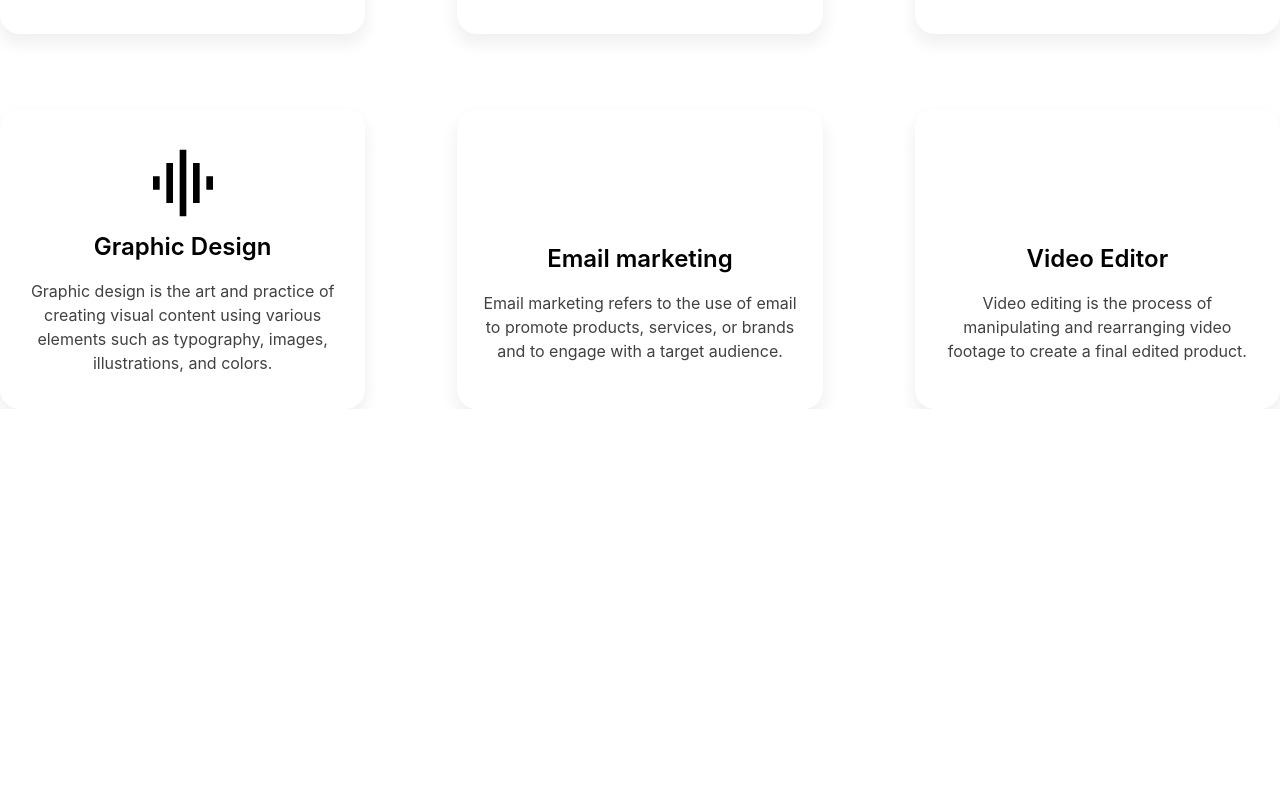
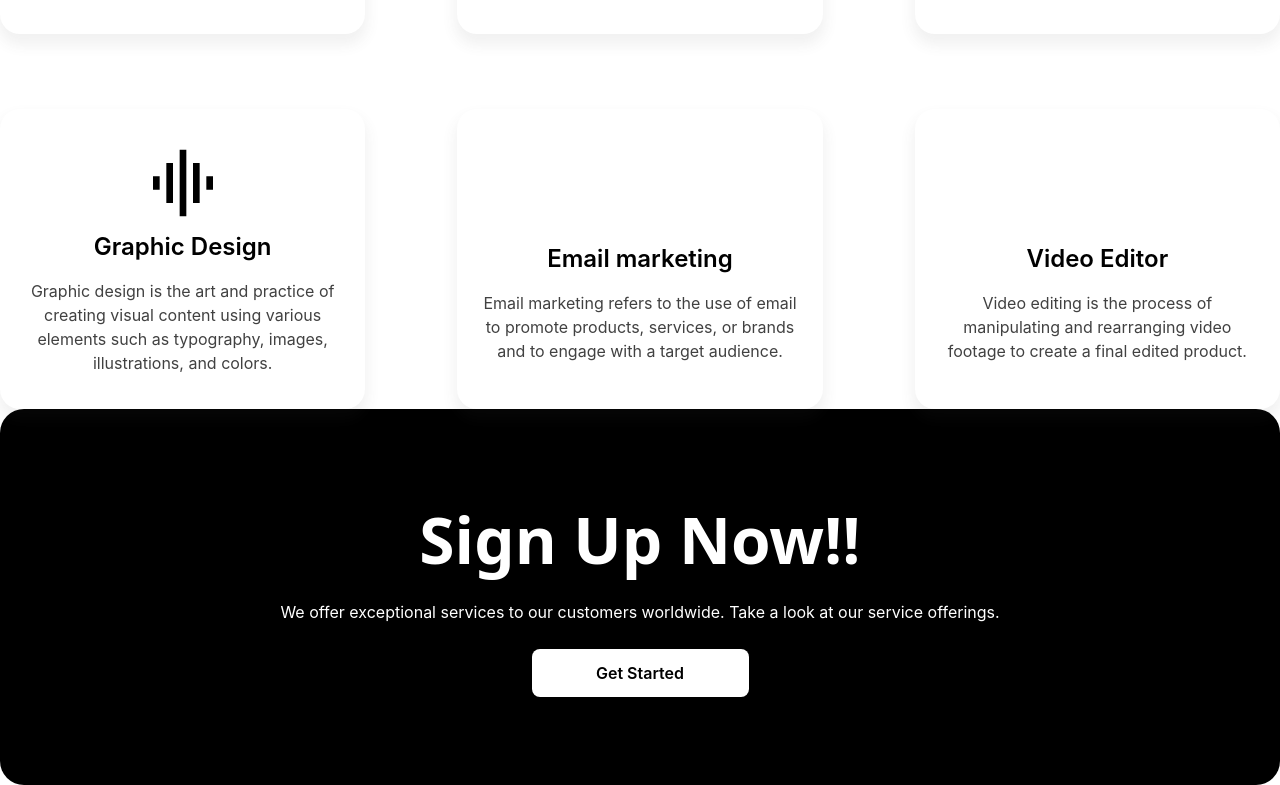
Before and after one commit to safatsaat2/associative-upliftment, a React (Vite) app: page / in a window 1280 px wide. Shown: the part 1556-2341 px from the top of the page. Before the commit the page ends 1965 px from the top, so only its background shows below. Built offline with nearby package versions, Linux system fonts and the light colour scheme; some icons are missing; a web font is replaced by a local one.

Commit message:
added: sign up now

```diff
--- a/src/Page/Banner.jsx
+++ b/src/Page/Home/Banner.jsx
@@ -7,7 +7,7 @@ const Banner = () => {
                 <div className="text-white ">
                     <h1 className="lg:text-[100px] font-sans font-semibold leading-[115px] pb-4 w-full lg:w-[710px]">Grow Your <span className="text-[#1A9755]">Business</span> By Joining us</h1>
                     <p className="text-white text-[20px] w-full lg:w-[685px] pb-4">You just give your product information. We will arrange it and present it to the audience.</p>
-                    <button className='bg-white text-black rounded-lg w-[217px] h-[48px] font-semibold'>Get Started</button>
+                    <button className='bg-white text-black rounded-lg lg:w-[217px] h-[48px] font-semibold'>Get Started</button>
                 </div>
                 <div>
                     <img className="w-full" src="https://i.ibb.co/Zzr7whS/image-3.png" alt="" />
--- a/src/Page/Home/Home.jsx
+++ b/src/Page/Home/Home.jsx
@@ -1,6 +1,7 @@
-import About from "../About";
-import Banner from "../Banner";
-import Services from "../Services";
+import About from "./About";
+import Banner from "./Banner";
+import Services from "./Services";
+import SignUpNow from "./SignUpNow";
 
 const Home = () => {
     return (
@@ -8,6 +9,7 @@ const Home = () => {
             <Banner/>
             <About/>
             <Services/>
+            <SignUpNow/>
         </div>
     );
 };
--- /dev/null
+++ b/src/Page/Home/SignUpNow.jsx
@@ -0,0 +1,12 @@
+
+const SignUpNow = () => {
+    return (
+        <div className="max-w-7xl bg-black rounded-3xl flex flex-col justify-center items-center mx-auto">
+            <h1 className="text-white text-[64px] leading-[135%] text-center font-semibold font-sans pb-4 pt-[88px]">Sign Up Now!!</h1>
+            <p className="text-base leading-[155%] text-white text-center pb-6">We offer exceptional services to our customers worldwide. Take a look at our service offerings.</p>
+            <button className='bg-white text-black rounded-lg lg:w-[217px] h-[48px] font-semibold mb-[88px]'>Get Started</button>
+        </div>
+    );
+};
+
+export default SignUpNow;
```
Also changed, not shown: src/Page/Home/About.jsx (renamed from src/Page/About.jsx), src/Page/Home/Footer.jsx (added), src/Page/Home/Services.jsx (renamed from src/Page/Services.jsx).
